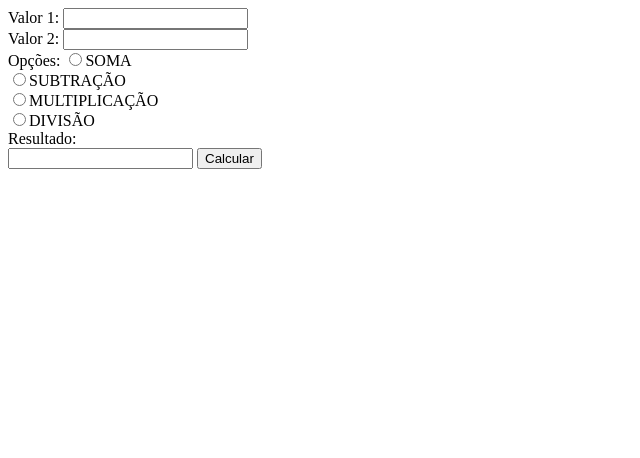
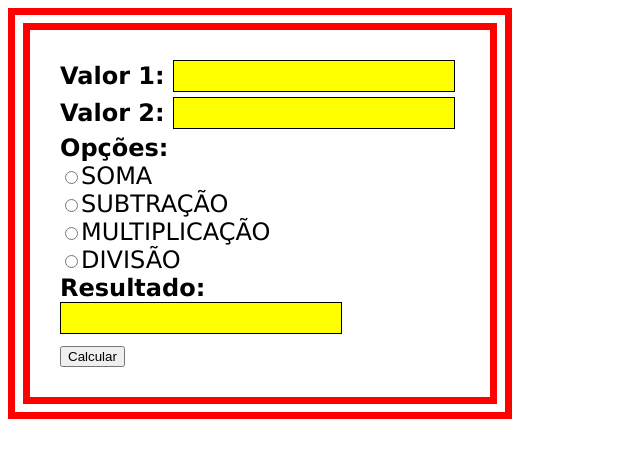
Before and after one commit to Danieumatos/exercicioCalculadora_HTML_CSS_JS, a plain HTML site: page index.html in a window 1280 px wide. Shown: the whole page, without its empty margins (0-640 px from the left). Drawn offline with Linux system fonts and the light colour scheme.

Commit message:
Criação de classes para os elementos html e estilização total do documento.

```diff
--- a/index.html
+++ b/index.html
@@ -7,16 +7,20 @@
     <link rel="stylesheet" href="style.css">
 </head>
 <body>
-    <form action="" id="formulario">
-        Valor 1: <input type="text" name="" id="valor1"><br>
-        Valor 2: <input type="text" name="" id="valor2"><br>
-        Opções:
+    <form action="" id="formulario" class="form">
+        <strong>Valor 1: </strong><input type="text" name="" id="valor1" class="input"><br>
+        <strong>Valor 2: </strong><input type="text" name="" id="valor2" class="input"><br>
+
+        <strong>Opções: </strong><br>
+
         <input type="radio" name="radio" id="soma">SOMA <br>
         <input type="radio" name="radio" id="subtracao">SUBTRAÇÃO <br>
         <input type="radio" name="radio" id="multiplicacao">MULTIPLICAÇÃO <br>
         <input type="radio" name="radio" id="divisao">DIVISÃO <br>
-        Resultado: <br>
-        <input type="text" name="" id="resultado">
+
+        <strong>Resultado: </strong><br>
+
+        <input type="text" name="" id="resultado" class="input" readonly><br>
 
         <button id="btn">Calcular</button>
     </form>
--- a/style.css
+++ b/style.css
@@ -0,0 +1,14 @@
+.form{
+    border: 22px double red;
+    width: 400px;
+    padding: 30px;
+    font-family: Verdana, Geneva, Tahoma, sans-serif;
+    font-size: 18pt
+}
+.input{
+    font-size: 18pt;
+    border: 1px solid black;
+    background-color: yellow;
+    width: 276px;
+    margin-bottom: 5px;
+}
```
Also changed, not shown: 1 other file.
